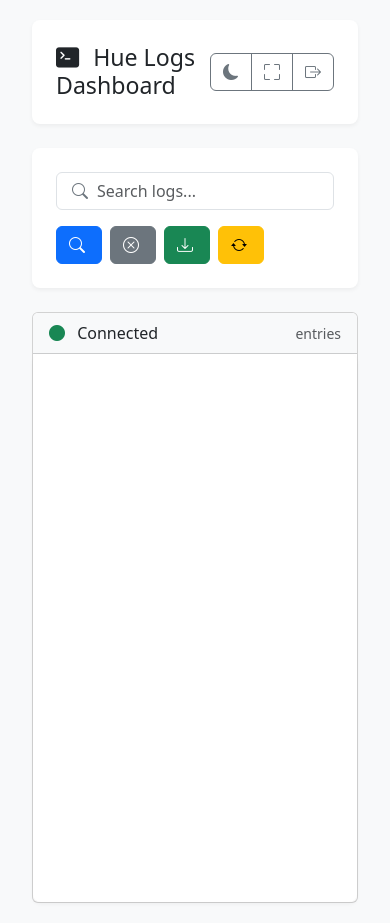
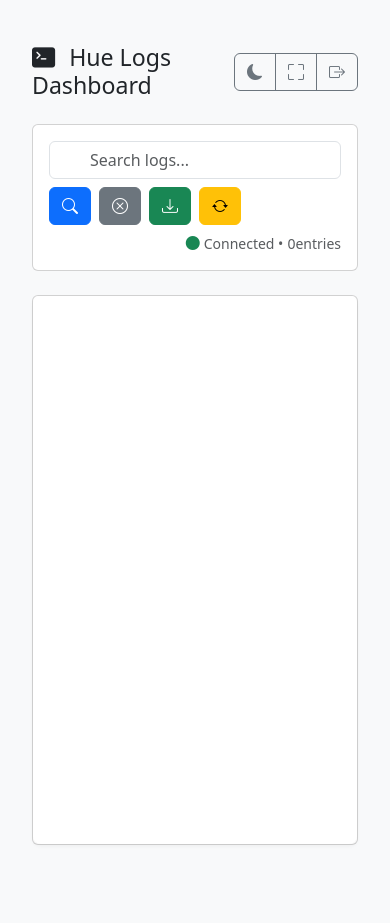
Before and after one commit to singh47/huelogs, a Flask app: template templates/index.html in a window 390 px wide. After the commit the page ends 845 px from the top, so only its background shows below. Run offline with Flask 3, Linux system fonts and the light colour scheme; the template is opened without the code that fills it, so the values that code supplies are empty; some libraries are stand-ins or nearby versions.

```diff
--- a/templates/index.html
+++ b/templates/index.html
@@ -9,20 +9,19 @@
     <link rel="stylesheet" href="{{ url_for('static', filename='css/style.css') }}">
     <script src="https://cdn.socket.io/4.0.1/socket.io.min.js"></script>
 </head>
+
 <body>
-    <div class="container">
-        <!-- Dashboard Header -->
-        <div class="dashboard-header">
-            <div class="d-flex justify-content-between align-items-center">
+    <div class="container py-4">
+        <!-- Header -->
+        <div class="d-flex justify-content-between align-items-center mb-4">
             <h1 class="h3 mb-0">
-                    <i class="bi bi-terminal-fill me-2"></i>
-                    Hue Logs Dashboard
+                <i class="bi bi-terminal-fill me-2"></i> Hue Logs Dashboard
             </h1>
             <div class="btn-group">
-                    <button id="theme-toggle" class="btn btn-outline-secondary">
+                <button id="theme-toggle" class="btn btn-outline-secondary" title="Toggle Theme">
                     <i class="bi bi-moon-fill"></i>
                 </button>
-                    <button id="fullscreen-toggle" class="btn btn-outline-secondary">
+                <button id="fullscreen-toggle" class="btn btn-outline-secondary" title="Toggle Fullscreen">
                     <i class="bi bi-fullscreen"></i>
                 </button>
                 <a href="{{ url_for('logout') }}" class="btn btn-outline-secondary" title="Logout">
@@ -30,62 +29,49 @@
                 </a>
             </div>
         </div>
+        <!-- Controls Panel -->
+        <div class="card mb-4">
+            <div class="card-body">
+                <div class="d-flex flex-wrap align-items-center gap-2">
+                    <div class="flex-grow-1" style="min-width: 250px; max-width: 500px;">
+                        <input type="text" id="search-input" class="form-control" placeholder="Search logs...">
                     </div>
-
-        <!-- Search and Filters Section -->
-        <div class="search-container">
-            <div class="row g-3">
-                <div class="col-md-8">
-                    <div class="search-input-group">
-                        <i class="bi bi-search search-icon"></i>
-                        <input type="text" id="search-input" class="form-control" placeholder="Search logs..." autocomplete="off">
+                    <button id="search-button" class="btn btn-primary" title="Search">
+                        <i class="bi bi-search"></i>
+                    </button>
+                    <button id="clear-search" class="btn btn-secondary" title="Clear Search">
+                        <i class="bi bi-x-circle"></i>
+                    </button>
+                    <button id="export-logs" class="btn btn-success" title="Export Logs">
+                        <i class="bi bi-download"></i>
+                    </button>
+                    <button id="auto-refresh-toggle" class="btn btn-warning" title="Toggle Auto Refresh">
+                        <i class="bi bi-arrow-repeat"></i>
+                    </button>
+                    <div class="ms-auto text-muted small d-flex align-items-center">
+                        <i class="bi bi-circle-fill text-success me-1"></i>Connected •
+                        <span id="log-count" class="ms-1">0</span> entries
                     </div>
-                </div>
-                <div class="col-md-4">
-                    <div class="btn-toolbar justify-content-md-end">
-                        <button id="search-button" class="btn btn-primary">
-                            <i class="bi bi-search me-1"></i>
-                        </button>
-                        <button id="clear-search" class="btn btn-secondary">
-                            <i class="bi bi-x-circle me-1"></i>
-                        </button>
-                        <button id="export-logs" class="btn btn-success">
-                            <i class="bi bi-download me-1"></i>
-                        </button>
-                        <button id="auto-refresh-toggle" class="btn btn-warning">
-                            <i class="bi bi-arrow-repeat me-1"></i>
-                        </button>
                 </div>
             </div>
         </div>
 
-            <!-- Quick Filters -->
-            <!-- <div class="mt-3">
-                <div id="quick-filters">
-                    <span class="badge bg-primary filter-badge" data-filter="error">Errors</span>
-                    <span class="badge bg-warning filter-badge" data-filter="warning">Warnings</span>
-                    <span class="badge bg-info filter-badge" data-filter="info">Info</span>
-                    <span class="badge bg-success filter-badge" data-filter="success">Success</span>
+
+        <!-- Log Feed -->
+        <div class="card">
+            <div class="card-body p-0">
+                <div id="log-container" class="list-group list-group-flush">
+                    <!-- Example log entry structure -->
+                    <!--
+                    <div class="list-group-item px-3 py-2">
+                        [WebApp][2025-04-28 06:42:08] User logged in - test log
                     </div>
-            </div> -->
+                    -->
+                </div>
+            </div>
+        </div>
     </div>
 
-        <!-- Log Container with Status Bar -->
-        <div class="card">
-            <div class="card-header bg-light d-flex justify-content-between align-items-center">
-                <div>
-                    <i class="bi bi-circle-fill text-success me-2"></i>
-                    <span id="connection-status">Connected</span>
-                </div>
-                <div>
-                    <small class="text-muted">
-                        <span id="log-count"></span> entries
-                    </small>
-                </div>
-            </div>
-            <div id="log-container" class="card-body p-0"></div>
-        </div>
-    </div>
 
     <!-- Bootstrap Bundle with Popper -->
     <script src="https://cdn.jsdelivr.net/npm/bootstrap@5.3.0/dist/js/bootstrap.bundle.min.js"></script>
```
Lines whose indentation alone changed are shown as unchanged.
